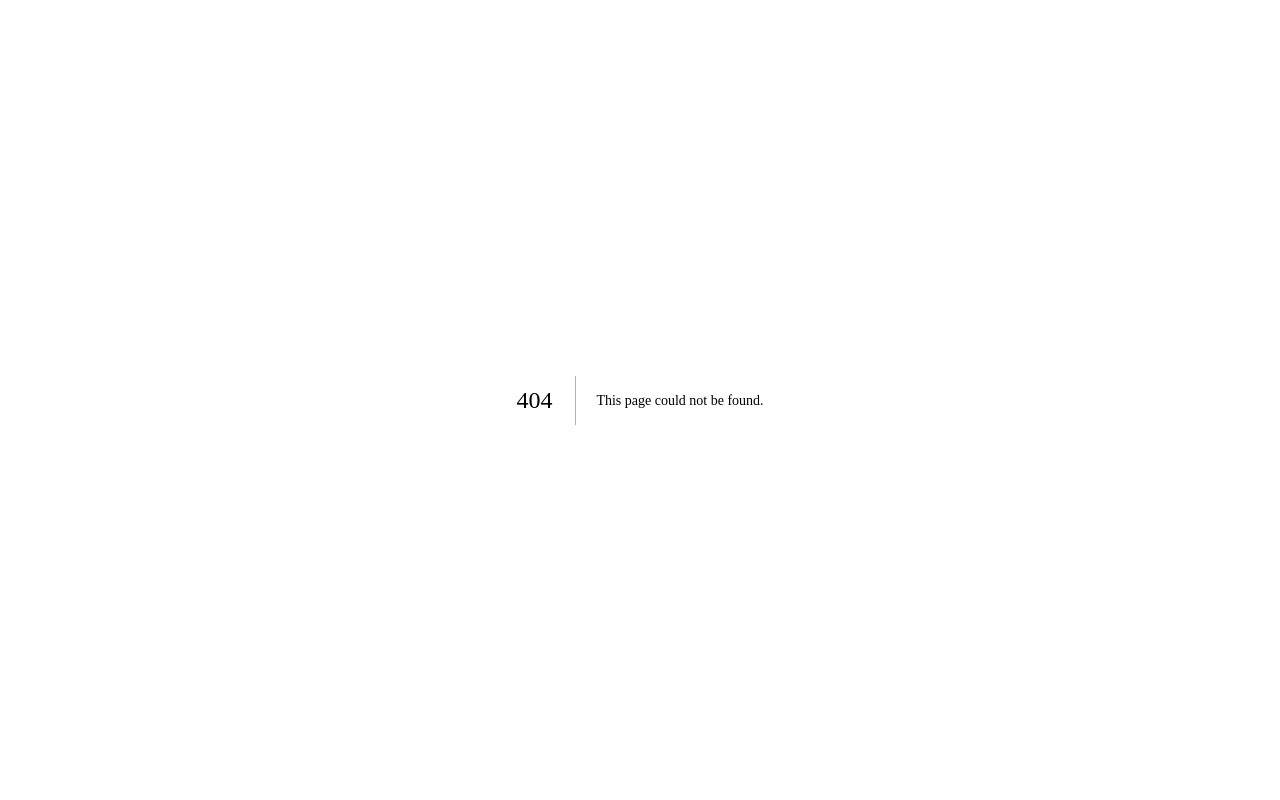
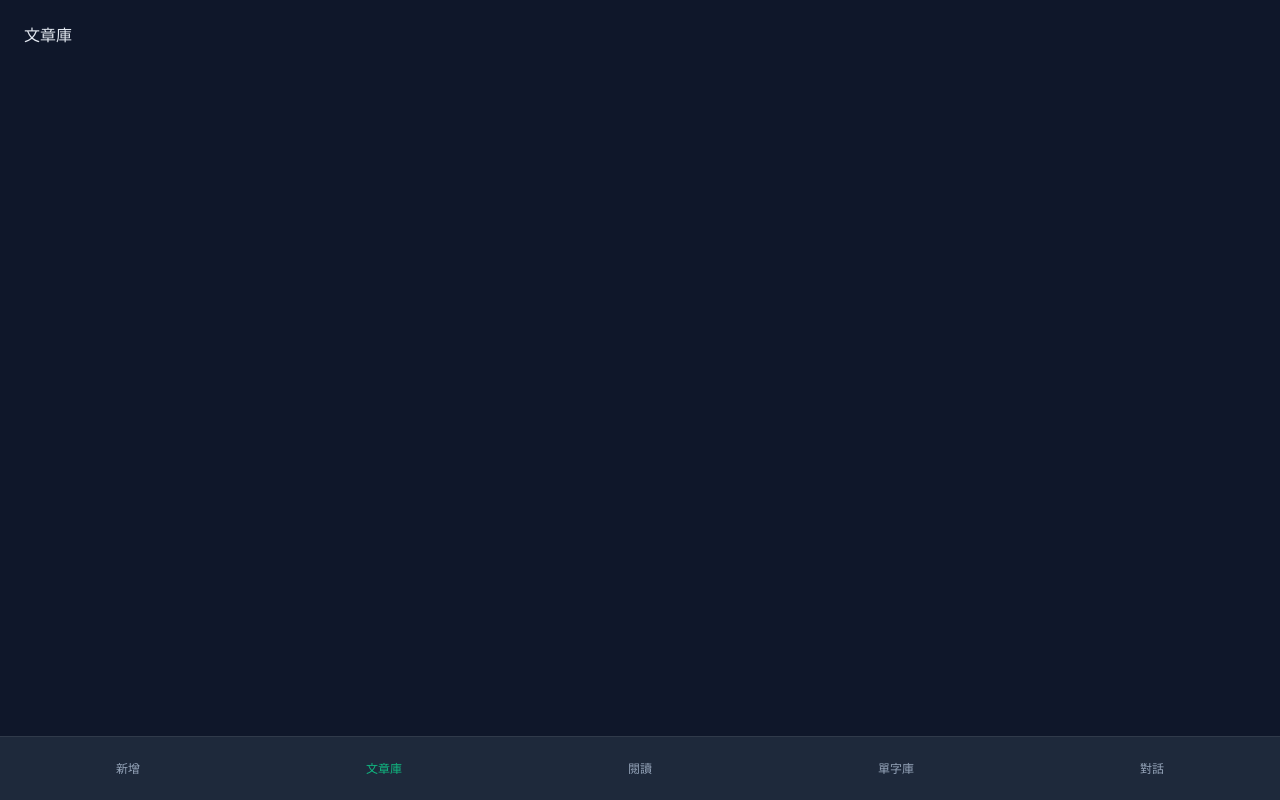
Before and after one commit to l36991035-cell/english-learning, a Next.js app: page /library in a window 1280 px wide. Before the commit this address had no page. Built offline with nearby package versions, Linux system fonts and the light colour scheme.

Commit message:
feat: student layout with bottom navigation

```diff
--- /dev/null
+++ b/src/app/(student)/layout.tsx
@@ -0,0 +1,36 @@
+'use client';
+import Link from 'next/link';
+import { usePathname } from 'next/navigation';
+
+const TABS = [
+  { href: '/input',   label: '新增'  },
+  { href: '/library', label: '文章庫' },
+  { href: '/read',    label: '閱讀'  },
+  { href: '/vocab',   label: '單字庫' },
+  { href: '/chat',    label: '對話'  },
+];
+
+export default function StudentLayout({ children }: { children: React.ReactNode }) {
+  const path = usePathname();
+  return (
+    <div style={{ minHeight: '100vh', background: 'var(--bg-primary)' }}>
+      <main style={{ paddingBottom: 64 }}>{children}</main>
+      <nav style={{
+        position: 'fixed', bottom: 0, left: 0, right: 0, height: 64,
+        background: 'var(--bg-secondary)', borderTop: '1px solid var(--border)',
+        display: 'flex',
+      }}>
+        {TABS.map(t => (
+          <Link key={t.href} href={t.href} style={{
+            flex: 1, display: 'flex', alignItems: 'center', justifyContent: 'center',
+            fontSize: 12, fontWeight: 500, textDecoration: 'none',
+            color: path.startsWith(t.href) ? 'var(--accent)' : 'var(--text-muted)',
+            transition: 'color 0.15s',
+          }}>
+            {t.label}
+          </Link>
+        ))}
+      </nav>
+    </div>
+  );
+}
--- /dev/null
+++ b/src/app/(student)/library/page.tsx
@@ -0,0 +1,3 @@
+export default function LibraryPage() {
+  return <div style={{ padding: 24, color: 'var(--text-primary)' }}>文章庫</div>;
+}
```
